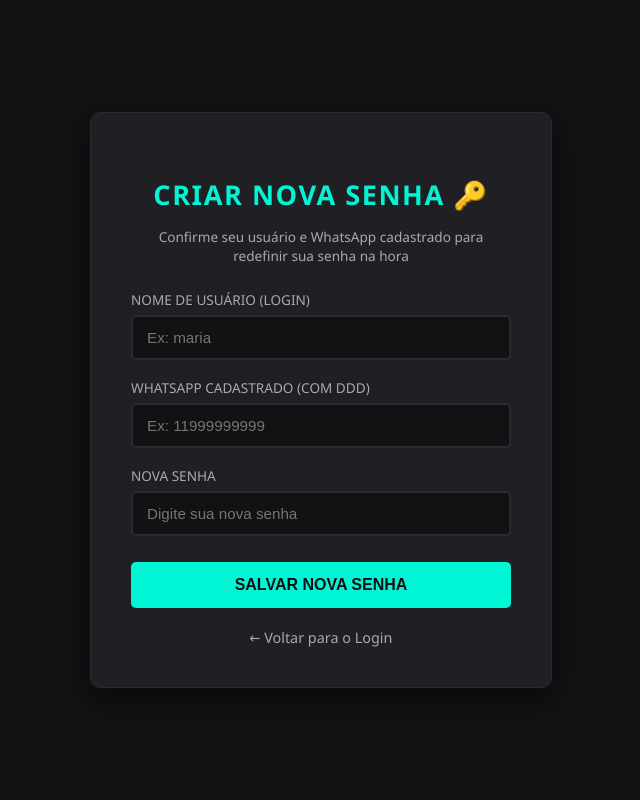
After one commit to Conceicao-creator/barbershop-premium, a Django app: page /redefinir-senha/ in a window 1280 px wide. The commit adds this page. Shown: the whole page, without its empty margins (319-959 px from the left). Run offline with Django 5.2, Linux system fonts and the light colour scheme.

Commit message:
feat: adiciona tela e fluxo de redefinicao de senha no login

```diff
--- a/barbershop_server/urls.py
+++ b/barbershop_server/urls.py
@@ -80,6 +80,30 @@ def pagina_cadastro(request):
             contexto['usuario_criado'] = usuario
             contexto['msg_sucesso'] = f'✓ Cadastro realizado com sucesso, {nome}! Seu login é: {usuario}'
     return render(request, 'cadastro.html', contexto)
+
+
+def pagina_redefinir_senha(request):
+    contexto = {'msg_erro': '', 'msg_sucesso': '', 'usuario_confirmado': ''}
+    if request.method == 'POST':
+        usuario = request.POST.get('username', '').lower().strip()
+        whatsapp_digitado = ''.join(filter(str.isdigit, request.POST.get('whatsapp', '')))
+        nova_senha = request.POST.get('nova_senha', '').strip()
+
+        user_encontrado = User.objects.filter(username=usuario).first()
+        if not user_encontrado:
+            contexto['msg_erro'] = '⚠️ Usuário não encontrado! Verifique seu login.'
+        else:
+            whatsapp_banco = ''.join(filter(str.isdigit, user_encontrado.last_name or ''))
+            if whatsapp_digitado and whatsapp_digitado == whatsapp_banco:
+                user_encontrado.set_password(nova_senha)
+                user_encontrado.save()
+                contexto['usuario_confirmado'] = usuario
+                contexto['msg_sucesso'] = f'✓ Senha atualizada com sucesso para {usuario}!'
+            else:
+                contexto['msg_erro'] = '⚠️ O WhatsApp informado não confere com o cadastro deste usuário.'
+    return render(request, 'redefinir_senha.html', contexto)
+
+
 
 
 def pagina_servicos(request):
@@ -528,6 +552,27 @@ def gerenciar_servicos(request):
     servicos = ServicoBarbearia.objects.all().order_by('-id')
     return render(request, 'gerenciar_servicos.html', {'servicos': servicos, 'msg_sucesso': msg_sucesso})
 
+    def pagina_redefinir_senha(request):
+        contexto = {'msg_erro': '', 'msg_sucesso': '', 'usuario_confirmado': ''}
+        if request.method == 'POST':
+            usuario = request.POST.get('username', '').lower().strip()
+            whatsapp_digitado = ''.join(filter(str.isdigit, request.POST.get('whatsapp', '')))
+            nova_senha = request.POST.get('nova_senha', '').strip()
+
+            user_encontrado = User.objects.filter(username=usuario).first()
+            if not user_encontrado:
+                contexto['msg_erro'] = '⚠️ Usuário não encontrado! Verifique seu login.'
+            else:
+                whatsapp_banco = ''.join(filter(str.isdigit, user_encontrado.last_name or ''))
+                if whatsapp_digitado and whatsapp_digitado == whatsapp_banco:
+                    user_encontrado.set_password(nova_senha)
+                    user_encontrado.save()
+                    contexto['usuario_confirmado'] = usuario
+                    contexto['msg_sucesso'] = f'✓ Senha atualizada com sucesso para {usuario}!'
+                else:
+                    contexto['msg_erro'] = '⚠️ O WhatsApp informado não confere com o cadastro deste usuário.'
+        return render(request, 'redefinir_senha.html', contexto)
+
 
 # MATRIZ DE URLS DO SISTEMA IMPERIAL:
 urlpatterns = [
@@ -552,5 +597,6 @@ urlpatterns = [
     path('icone_app.png', icone_app_pwa, name='icone_app_pwa'),
     path('gerenciar-servicos/', gerenciar_servicos, name='gerenciar_servicos'),
     path('confirmar-pagamento/<int:agendamento_id>/', confirmar_pagamento, name='confirmar_pagamento'),
+    path('redefinir-senha/', pagina_redefinir_senha, name='redefinir_senha'),
 
 ]
--- /dev/null
+++ b/templates/redefinir_senha.html
@@ -0,0 +1,154 @@
+<!DOCTYPE html>
+<html lang="pt-br">
+<head>
+    <meta charset="UTF-8">
+    <meta name="viewport" content="width=device-width, initial-scale=1.0">
+    <title>BarberShop Premium | Nova Senha</title>
+    <style>
+        body {
+            background-color: #121214;
+            color: #FFFFFF;
+            font-family: 'Segoe UI', Tahoma, Geneva, Verdana, sans-serif;
+            display: flex;
+            align-items: center;
+            justify-content: center;
+            min-height: 100vh;
+            margin: 0;
+            padding: 20px;
+            box-sizing: border-box;
+        }
+        .login-card {
+            background-color: #202024;
+            padding: 40px;
+            border-radius: 10px;
+            width: 100%;
+            max-width: 380px;
+            box-shadow: 0 10px 30px rgba(0, 0, 0, 0.5);
+            border: 1px solid #29292e;
+            text-align: center;
+        }
+        .titulo-login {
+            font-size: 1.7rem;
+            color: #00F5D4;
+            margin-bottom: 10px;
+            font-weight: bold;
+            text-transform: uppercase;
+            letter-spacing: 1.5px;
+        }
+        .subtitulo {
+            color: #A8A8B3;
+            font-size: 0.85rem;
+            margin-bottom: 25px;
+        }
+        .campo-grupo {
+            text-align: left;
+            margin-bottom: 18px;
+        }
+        .campo-grupo label {
+            display: block;
+            color: #A8A8B3;
+            margin-bottom: 6px;
+            font-size: 0.85rem;
+            text-transform: uppercase;
+        }
+        .campo-input {
+            width: 100%;
+            padding: 12px 14px;
+            border-radius: 5px;
+            border: 2px solid #29292e;
+            background-color: #121214;
+            color: #FFFFFF;
+            font-size: 0.95rem;
+            box-sizing: border-box;
+        }
+        .campo-input:focus {
+            outline: none;
+            border-color: #00F5D4;
+        }
+        .botao-entrar {
+            width: 100%;
+            background-color: #00F5D4;
+            color: #121214;
+            border: none;
+            padding: 14px;
+            font-size: 1rem;
+            font-weight: bold;
+            text-transform: uppercase;
+            border-radius: 5px;
+            cursor: pointer;
+            margin-top: 8px;
+            transition: all 0.3s ease;
+        }
+        .botao-entrar:hover {
+            box-shadow: 0 0 20px rgba(0, 245, 212, 0.6);
+        }
+        .mensagem-erro {
+            background-color: rgba(255, 107, 107, 0.1);
+            color: #FF6B6B;
+            border: 1px solid #FF6B6B;
+            padding: 10px;
+            border-radius: 5px;
+            margin-bottom: 18px;
+            font-size: 0.88rem;
+        }
+        .mensagem-sucesso {
+            background-color: rgba(0, 245, 212, 0.1);
+            color: #00F5D4;
+            border: 1px solid #00F5D4;
+            padding: 12px;
+            border-radius: 5px;
+            margin-bottom: 18px;
+            font-size: 0.9rem;
+            font-weight: bold;
+        }
+        .link-voltar {
+            display: block;
+            margin-top: 20px;
+            color: #A8A8B3;
+            text-decoration: none;
+            font-size: 0.9rem;
+        }
+        .link-voltar:hover { color: #00F5D4; }
+    </style>
+</head>
+<body>
+
+    <div class="login-card">
+        <h2 class="titulo-login">Criar Nova Senha 🔑</h2>
+        <p class="subtitulo">Confirme seu usuário e WhatsApp cadastrado para redefinir sua senha na hora</p>
+
+        {% if msg_erro %}
+            <div class="mensagem-erro">{{ msg_erro }}</div>
+        {% endif %}
+
+        {% if msg_sucesso %}
+            <div class="mensagem-sucesso">{{ msg_sucesso }}</div>
+            <a href="/login/?novo_usuario={{ usuario_confirmado }}" class="botao-entrar" style="display: block; text-decoration: none; box-sizing: border-box;">Ir para o Login →</a>
+        {% else %}
+            <form method="POST" action="/redefinir-senha/">
+                {% csrf_token %}
+
+                <div class="campo-grupo">
+                    <label for="username">Nome de Usuário (Login)</label>
+                    <input type="text" id="username" name="username" class="campo-input" placeholder="Ex: maria" required>
+                </div>
+
+                <div class="campo-grupo">
+                    <label for="whatsapp">WhatsApp Cadastrado (com DDD)</label>
+                    <input type="text" id="whatsapp" name="whatsapp" class="campo-input" placeholder="Ex: 11999999999" required>
+                </div>
+
+                <div class="campo-grupo">
+                    <label for="nova_senha">Nova Senha</label>
+                    <input type="password" id="nova_senha" name="nova_senha" class="campo-input" placeholder="Digite sua nova senha" required>
+                </div>
+
+                <button type="submit" class="botao-entrar">Salvar Nova Senha</button>
+            </form>
+        {% endif %}
+
+        <a href="/login/" class="link-voltar">← Voltar para o Login</a>
+    </div>
+
+</body>
+</html>
```
Also changed, not shown: templates/login.html (+9 -8 lines), db.sqlite3.
